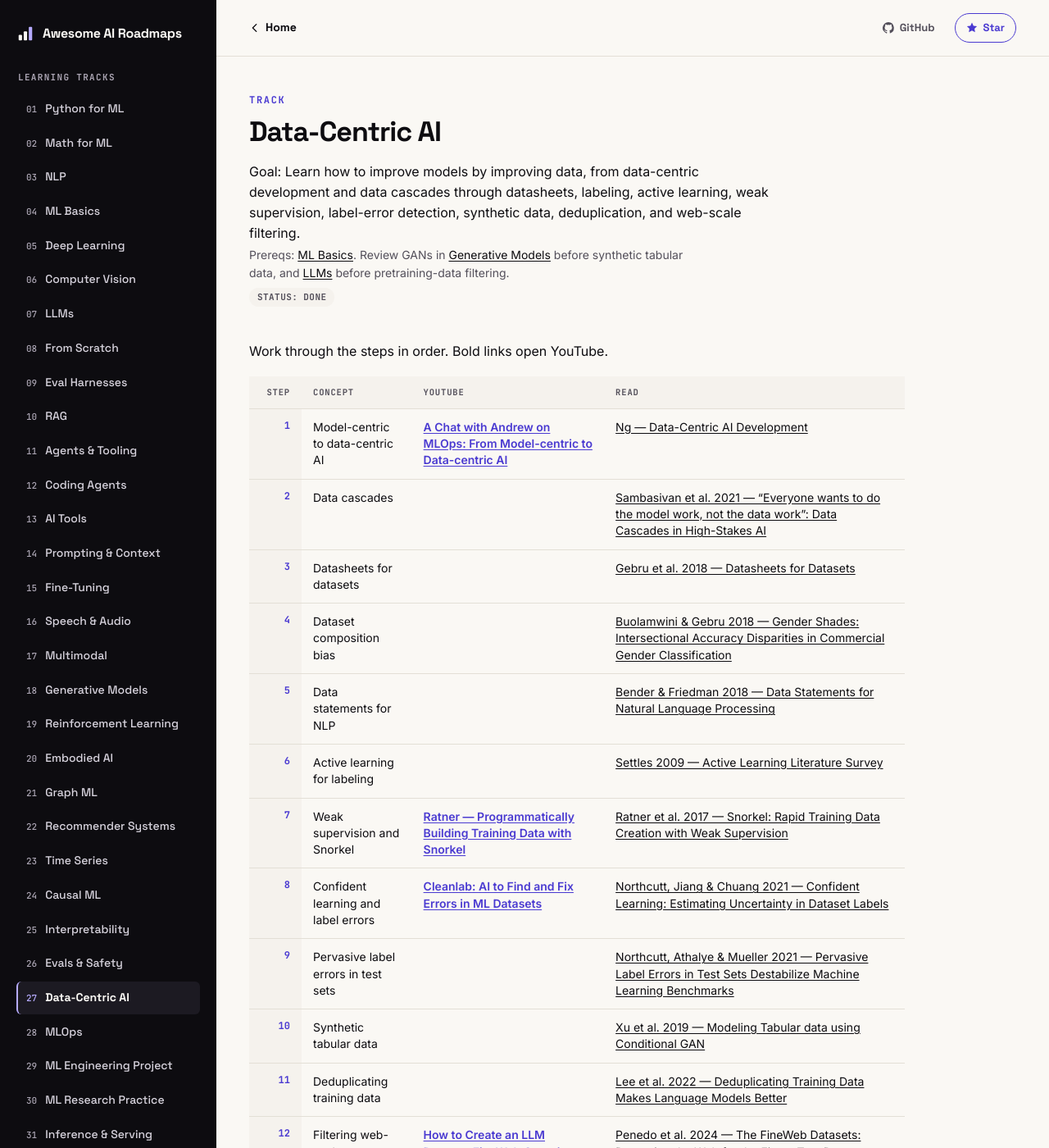
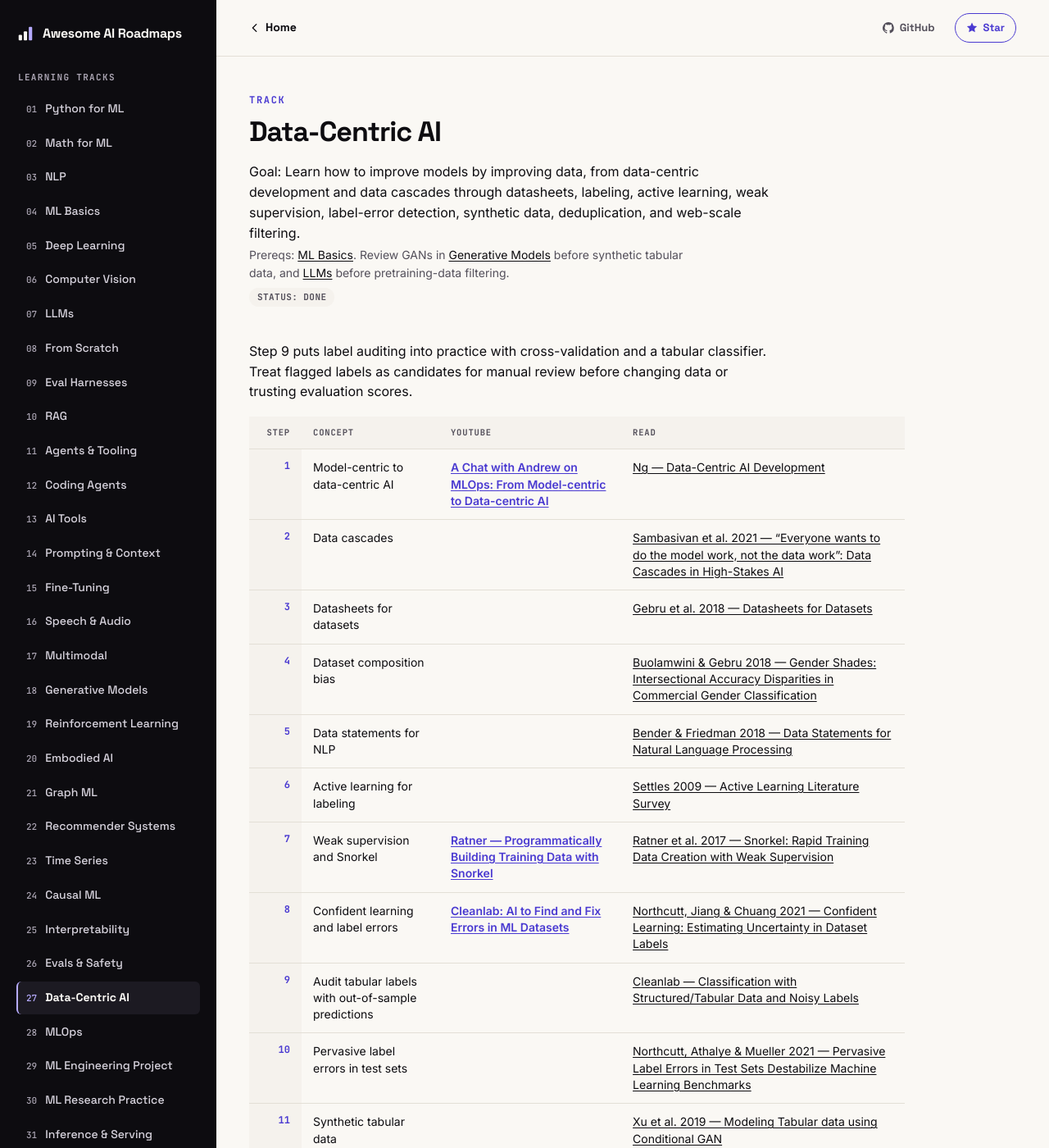
Before and after one commit to GruheshKurra/awesome-ai-roadmaps, a Jekyll site: the page built from tracks/data-centric/README.md, in a window 1280 px wide and 1400 px high. Shown: the whole window at 82% size. Built offline with Jekyll 4.4.1, drawn with Linux system fonts in a browser that asks for light colours; our own code applies the rules of GitHub Pages for plain Markdown files.

Commit message:
Refresh learning resources and roadmap discovery

```diff
--- a/_config.yml
+++ b/_config.yml
@@ -153,7 +153,7 @@
   - scope:
       path: tracks/data-centric
     values:
-      description: "Data-Centric AI roadmap: Datasheets, labeling, weak supervision, label errors, synthetic data, filtering. Free videos, papers, and chapters in learning order."
+      description: "Data-Centric AI roadmap: Datasheets, weak supervision, label auditing, synthetic data, filtering. Free videos, papers, and chapters in learning order."
   - scope:
       path: tracks/mlops
     values:
--- a/tracks/data-centric/README.md
+++ b/tracks/data-centric/README.md
@@ -6,7 +6,7 @@
 
 Status: done
 
-Work through the steps in order. Bold links open YouTube.
+Step 9 puts label auditing into practice with cross-validation and a tabular classifier. Treat flagged labels as candidates for manual review before changing data or trusting evaluation scores.
 
 | Step | Concept | **YouTube** | Read |
 | ---: | --- | --- | --- |
@@ -18,7 +18,8 @@
 | 6 | Active learning for labeling | | [Settles 2009 — Active Learning Literature Survey](https://burrsettles.com/pub/settles.activelearning.pdf) |
 | 7 | Weak supervision and Snorkel | **[Ratner — Programmatically Building Training Data with Snorkel](https://www.youtube.com/watch?v=fGBGSoW-g-E)** | [Ratner et al. 2017 — Snorkel: Rapid Training Data Creation with Weak Supervision](https://arxiv.org/abs/1711.10160) |
 | 8 | Confident learning and label errors | **[Cleanlab: AI to Find and Fix Errors in ML Datasets](https://www.youtube.com/watch?v=BnOTv0f9Msk)** | [Northcutt, Jiang & Chuang 2021 — Confident Learning: Estimating Uncertainty in Dataset Labels](https://arxiv.org/abs/1911.00068) |
-| 9 | Pervasive label errors in test sets | | [Northcutt, Athalye & Mueller 2021 — Pervasive Label Errors in Test Sets Destabilize Machine Learning Benchmarks](https://arxiv.org/abs/2103.14749) |
-| 10 | Synthetic tabular data | | [Xu et al. 2019 — Modeling Tabular data using Conditional GAN](https://arxiv.org/abs/1907.00503) |
-| 11 | Deduplicating training data | | [Lee et al. 2022 — Deduplicating Training Data Makes Language Models Better](https://arxiv.org/abs/2107.06499) |
-| 12 | Filtering web-scale pretraining data | **[How to Create an LLM Dataset: FineWeb Overview](https://www.youtube.com/watch?v=vB9pHTZKoGQ)** | [Penedo et al. 2024 — The FineWeb Datasets: Decanting the Web for the Finest Text Data at Scale](https://arxiv.org/abs/2406.17557) |
+| 9 | Audit tabular labels with out-of-sample predictions | | [Cleanlab — Classification with Structured/Tabular Data and Noisy Labels](https://docs.cleanlab.ai/stable/tutorials/clean_learning/tabular.html) |
+| 10 | Pervasive label errors in test sets | | [Northcutt, Athalye & Mueller 2021 — Pervasive Label Errors in Test Sets Destabilize Machine Learning Benchmarks](https://arxiv.org/abs/2103.14749) |
+| 11 | Synthetic tabular data | | [Xu et al. 2019 — Modeling Tabular data using Conditional GAN](https://arxiv.org/abs/1907.00503) |
+| 12 | Deduplicating training data | | [Lee et al. 2022 — Deduplicating Training Data Makes Language Models Better](https://arxiv.org/abs/2107.06499) |
+| 13 | Filtering web-scale pretraining data | **[How to Create an LLM Dataset: FineWeb Overview](https://www.youtube.com/watch?v=vB9pHTZKoGQ)** | [Penedo et al. 2024 — The FineWeb Datasets: Decanting the Web for the Finest Text Data at Scale](https://arxiv.org/abs/2406.17557) |
```
Also changed, not shown: README.md (+2 -2 lines), tracks/deep-learning/README.md (+5 -5 lines), tracks/from-scratch/README.md (+4 -4 lines).
